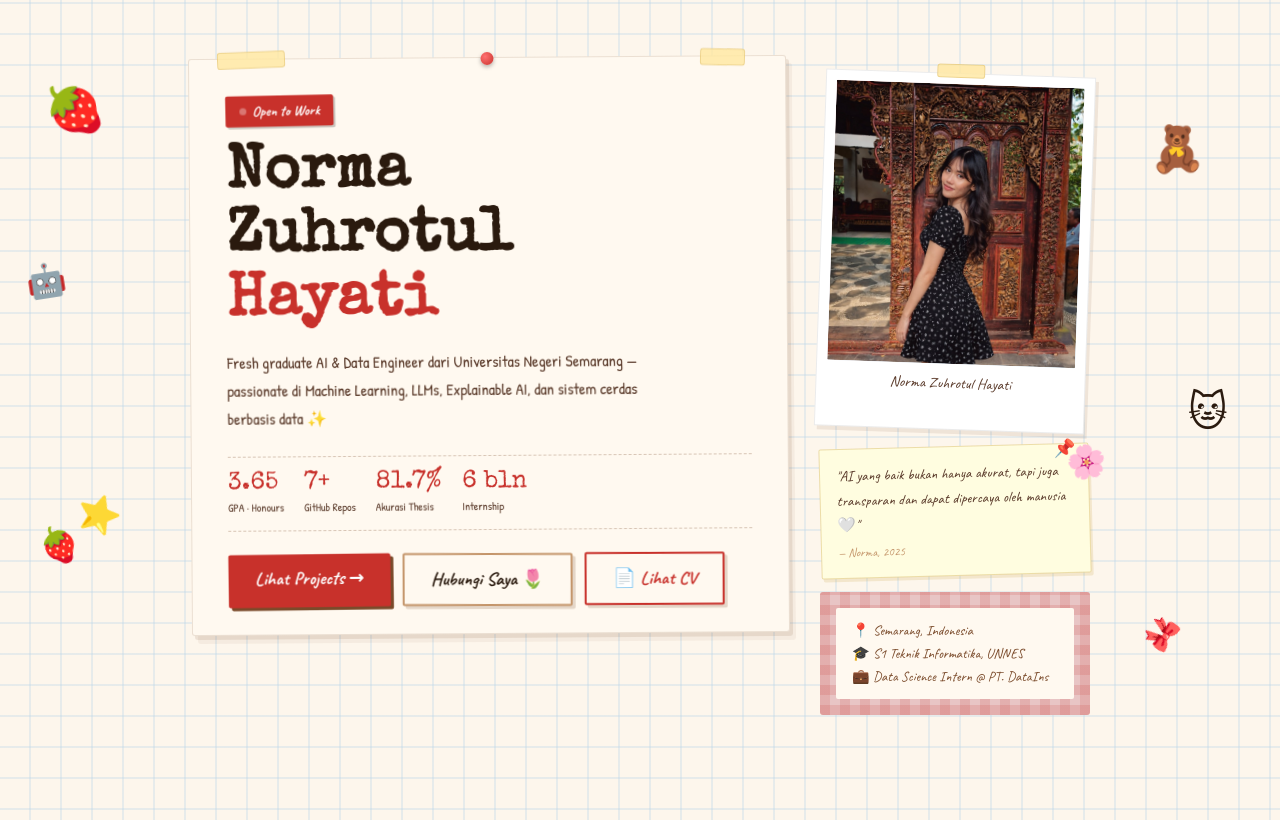
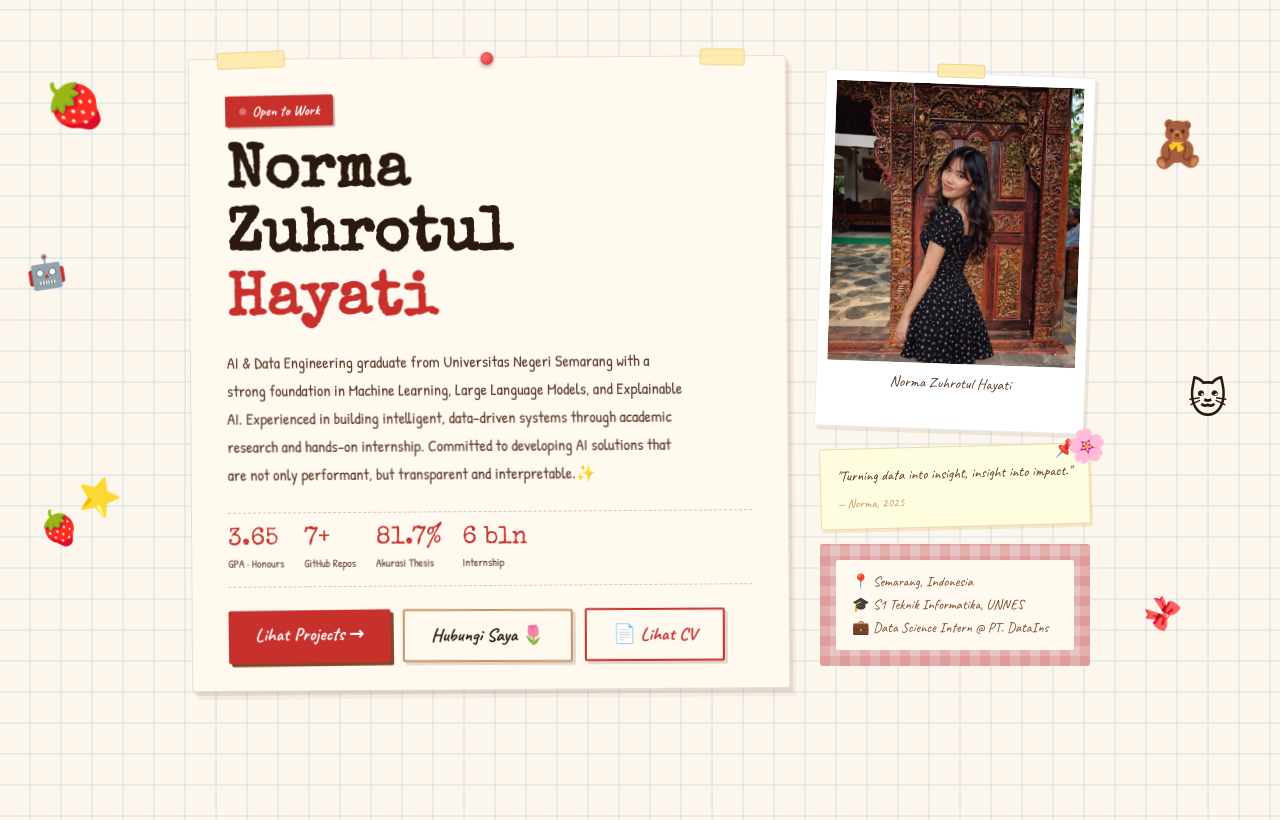
Before and after one commit to NormaAyaa/My-portofolio, a Flask app: page / in a window 1280 px wide. Shown: the part 55-875 px from the top of the page. Run offline with Flask 3, Linux system fonts and the light colour scheme.

Commit message:
Revise hero description and quote for clarity
Updated the description and quote in the hero section to reflect a more professional tone and focus on AI solutions.

```diff
--- a/templates/index.html
+++ b/templates/index.html
@@ -307,7 +307,7 @@ footer p{font-family:'Caveat',cursive;font-size:1.05rem;color:var(--ink-light)}
       <h1>Norma<br>Zuhrotul<br><span class="name-red">Hayati</span></h1>
 
       <p class="hero-desc">
-        Fresh graduate AI & Data Engineer dari Universitas Negeri Semarang — passionate di Machine Learning, LLMs, Explainable AI, dan sistem cerdas berbasis data ✨
+       AI & Data Engineering graduate from Universitas Negeri Semarang with a strong foundation in Machine Learning, Large Language Models, and Explainable AI. Experienced in building intelligent, data-driven systems through academic research and hands-on internship. Committed to developing AI solutions that are not only performant, but transparent and interpretable.✨
       </p>
 
       <div class="stats-row">
@@ -334,7 +334,7 @@ footer p{font-family:'Caveat',cursive;font-size:1.05rem;color:var(--ink-light)}
         <div class="tape" style="top:-10px;left:50%;transform:translateX(-50%);width:48px;height:14px"></div>
       </div>
       <div class="mini-note">
-        "AI yang baik bukan hanya akurat, tapi juga transparan dan dapat dipercaya oleh manusia 🤍"
+        "Turning data into insight, insight into impact."
         <div style="font-size:.78rem;margin-top:.35rem;color:var(--brown-light)">— Norma, 2025</div>
       </div>
       <div class="gingham-info">
```
